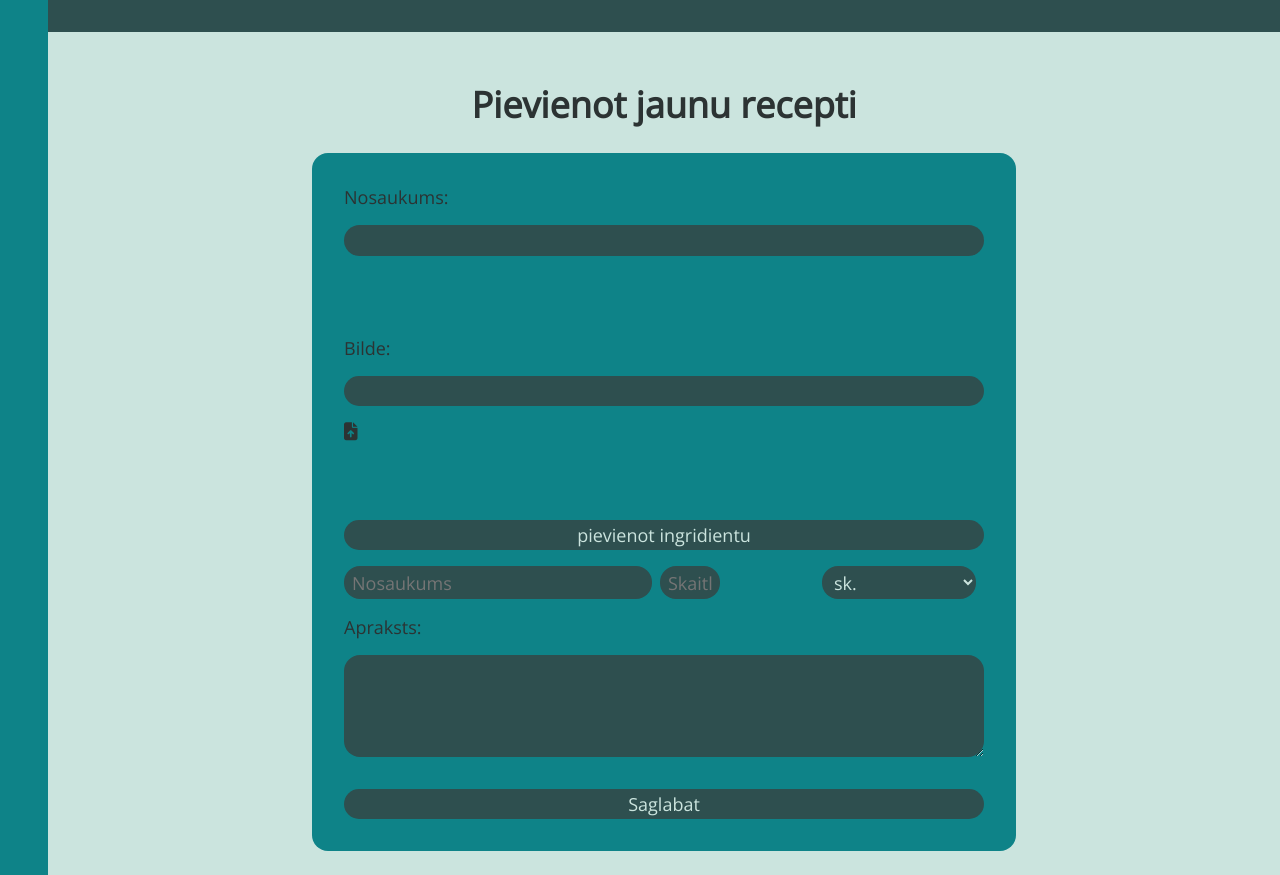
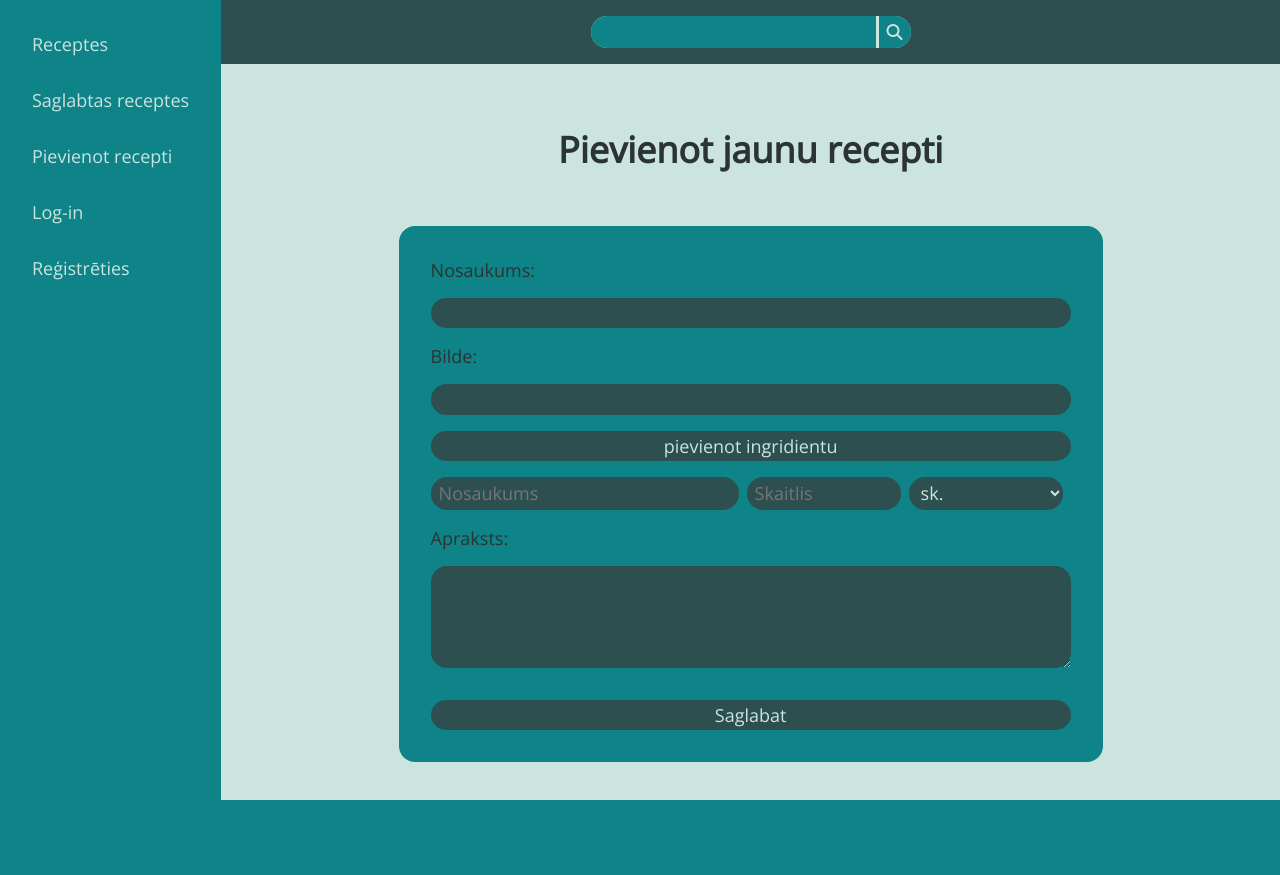
Before and after one commit to TotoalNormie/recepsuGramata, a PHP site: page /addRecipe.html in a window 1280 px wide. After the commit the page ends 800 px from the top, so only its background shows below. Run offline with PHP 8.4, Linux system fonts and the light colour scheme.

Commit message:
sodivc
jnedf

```diff
--- a/public/addRecipe.html
+++ b/public/addRecipe.html
@@ -19,8 +19,8 @@
 			<button class="remove_ingredient"><i class="fa-solid fa-xmark"></i></button>
 		</template>
 		<template id="ingredient_template">
-			<input type="text" name="name" placeholder="Nosaukums">
-			<input type="text" name="value" min="1" placeholder="Skaitlis" style="width:60px">
+			<input type="text" name="name" placeholder="Nosaukums" />
+			<input type="text" name="value" min="1" placeholder="Skaitlis" style="width: 60px" />
 			<select name="measurement" id="">
 				<option value="sk">sk.</option>
 				<option value="l">l</option>
@@ -31,21 +31,34 @@
 			</select>
 			<button class="remove_ingredient"><i class="fa-solid fa-xmark"></i></button>
 		</template>
-		<header></header>
-		<div class="search"></div>
+		<header include="header.html">
+			<div class="hideButton">
+				<button><i class="fa-solid fa-xmark"></i></button>
+			</div>
+			<a href="index.html">Receptes</a>
+			<a href="savedRecipes.html">Saglabtas receptes</a>
+			<a href="addRecipe.html">Pievienot recepti</a>
+			<a href="login.html">Log-in</a>
+			<a href="register.html">Reģistrēties</a>
+		</header>
+		<div class="search">
+			<form id="searchBar">
+				<input type="text">
+				<button><i class="fa-solid fa-magnifying-glass"></i></button>
+			</form>
+		</div>
 		<main>
 			<h1>Pievienot jaunu recepti</h1>
 			<div class="izveidot">
 				<label for="title">Nosaukums:</label>
-				<input type="text" id="title" name="title"><br><br>
+				<input type="text" id="title" name="title" />
 				<label for="image_url">Bilde:</label>
-				<input type="text" id="image_url" name="image_url">
-				<i class="fa-solid fa-file-arrow-up"></i><br><br>
+				<input type="text" id="image_url" name="image_url" />
 				<button id="add_ingredient">pievienot ingridientu</button>
 				<div id="ingredient_container">
 					<div class="ingredient">
-						<input type="text" name="name" placeholder="Nosaukums">
-						<input type="text" name="value" min="1" placeholder="Skaitlis" style="width:60px">
+						<input type="text" name="name" placeholder="Nosaukums" />
+						<input type="text" name="value" min="1" placeholder="Skaitlis" />
 						<select name="measurement" id="">
 							<option value="sk">sk.</option>
 							<option value="l">l</option>
@@ -57,7 +70,12 @@
 					</div>
 				</div>
 				<label for="description">Apraksts:</label>
-				<textarea id="description" id="description" name="description" rows="4" cols="50"></textarea>
+				<textarea
+					id="description"
+					id="description"
+					name="description"
+					rows="4"
+					cols="50"></textarea>
 				<span id="request_output"></span>
 				<button type="button" class="Poga" id="submit">Saglabat</button>
 			</div>
--- a/public/style/recepie.css
+++ b/public/style/recepie.css
@@ -50,6 +50,7 @@ main {
     border: none;
     font: inherit;
     margin-block: 1rem;
+    border-radius: 1rem;
     cursor: pointer;
     transition: background-color .4s ease;
 
```
